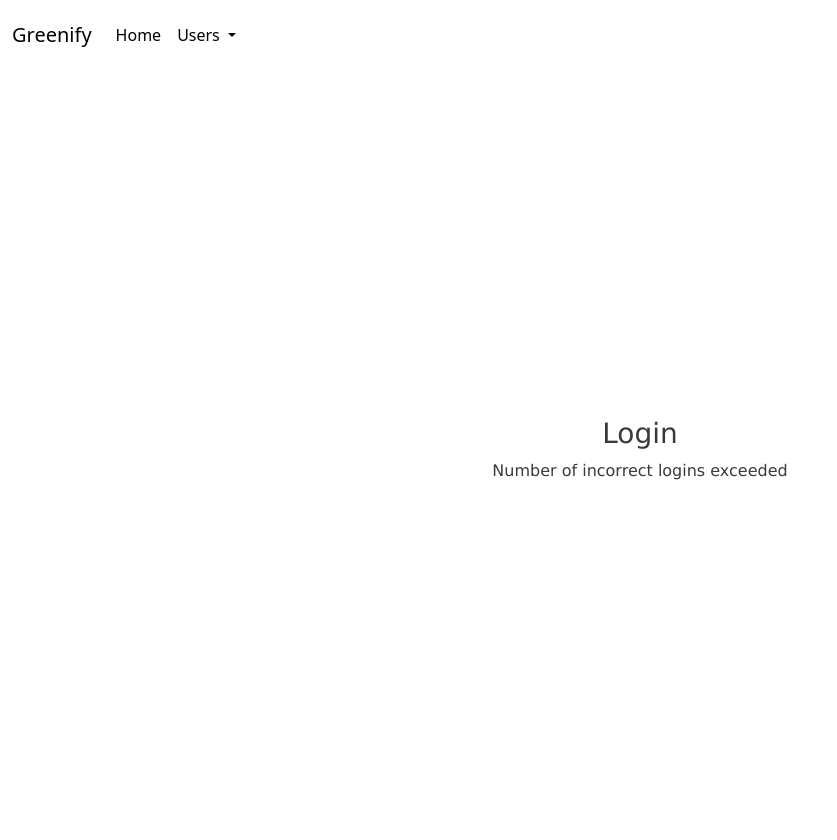
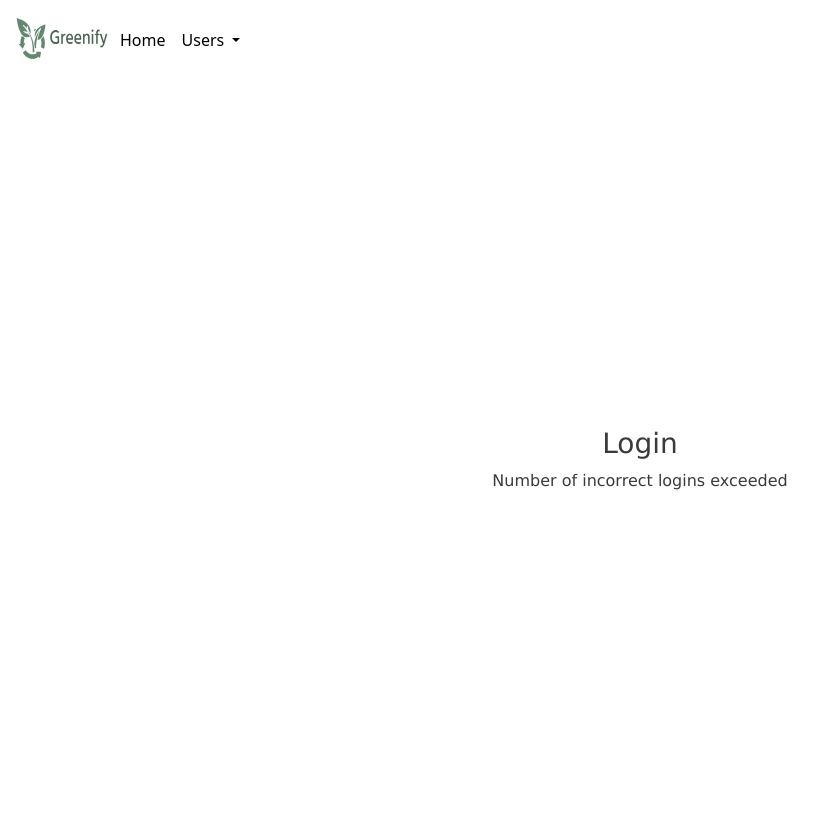
Before and after one commit to CSC2033-team-19/ClimateWebApp, a Flask app: a page that uses templates/base.html in a window 1280 px wide. Shown: the whole page, without its empty margins (0-837 px from the left). Before the commit the page ends 480 px from the top, so only its background shows below. Run offline with Flask 2, Linux system fonts and the light colour scheme; the visitor is signed in with stand-in values (Sample User, id 1); tables that the repository leaves empty hold one stand-in row (values such as "Sample post"); parts of the project's set-up code (start-up, migrations or seed data) failed here and were passed over.

Commit message:
Added greenify logo img to base.css

```diff
--- a/templates/base.html
+++ b/templates/base.html
@@ -37,7 +37,7 @@
 <body>
     <nav class="navbar navbar-expand-lg bg-color-navbar">
         <div class="container-fluid">
-            <a class="navbar-brand" href="/">Greenify</a>
+            <img src="images/greenifylogo.png" width="100" height="50">
                 <button class="navbar-toggler" type="button" data-bs-toggle="collapse" data-bs-target="#navbarSupportedContent" aria-controls="navbarSupportedContent" aria-expanded="false" aria-label="Toggle navigation">
                     <i class="fas fa-align-justify"></i>
                 </button>
```
